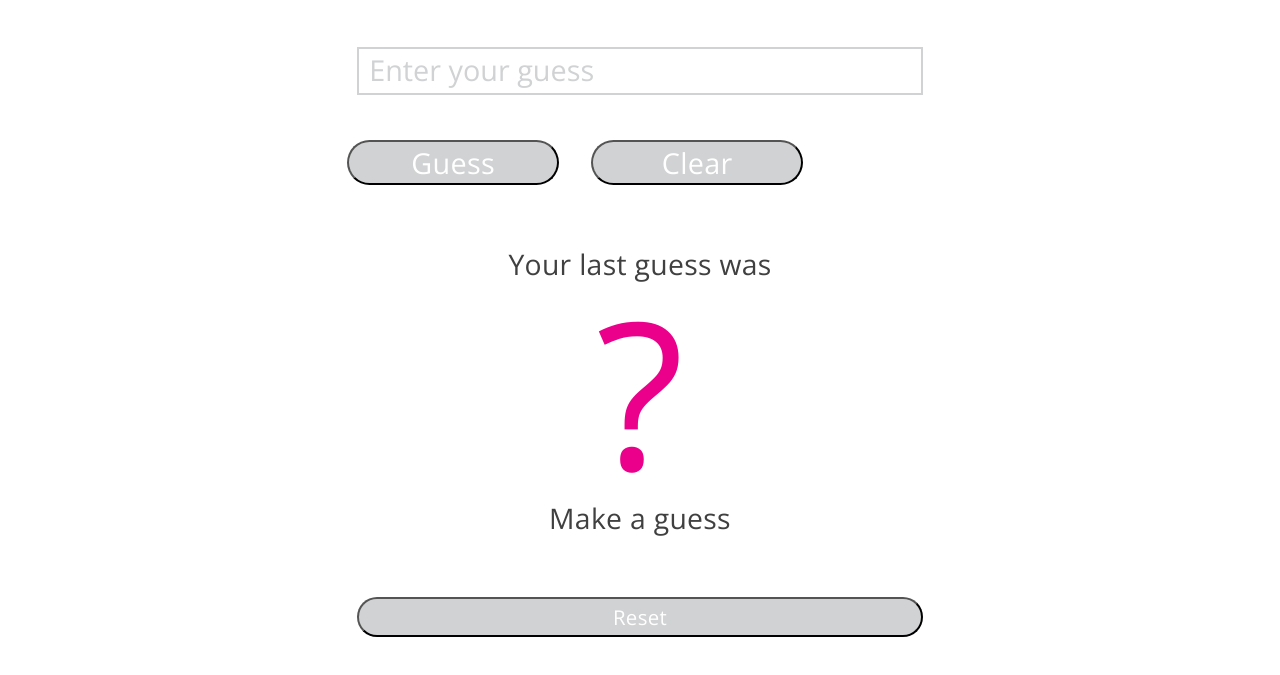
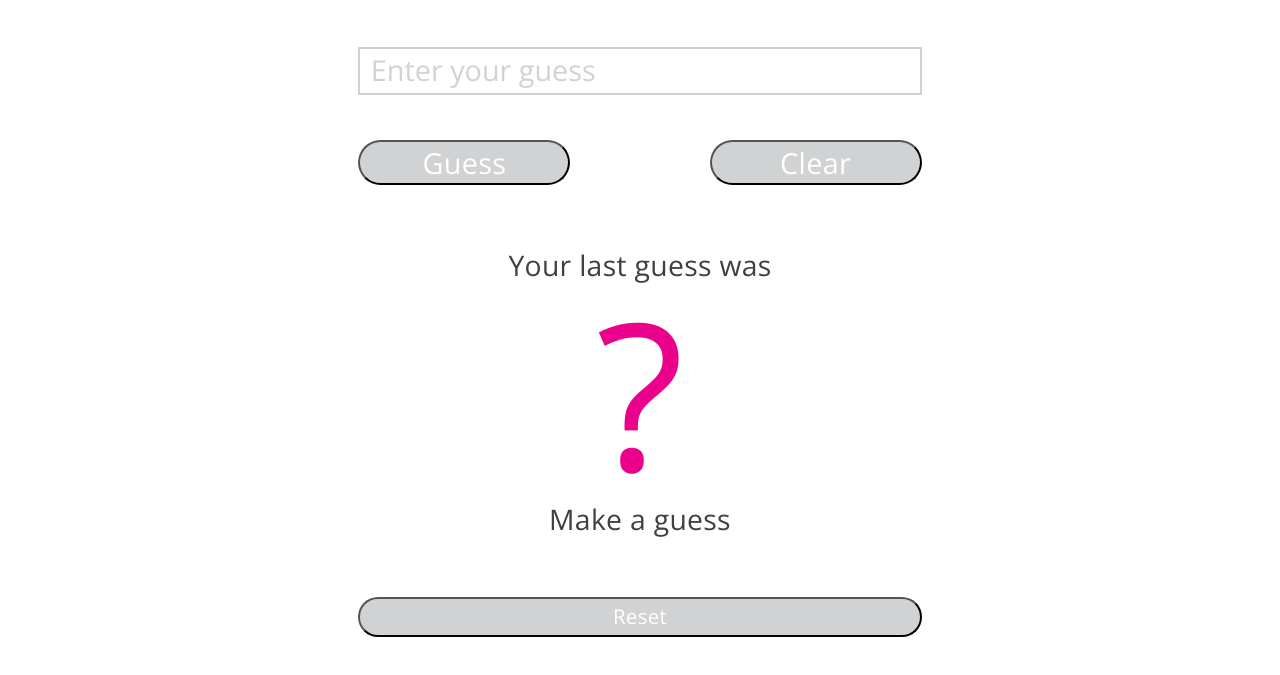
Before and after one commit to colehart/number-guesser, a plain HTML site: page index.html in a window 1280 px wide. Shown: the part 113-788 px from the top of the page. Drawn offline with nearby package versions, Linux system fonts and the light colour scheme.

Commit message:
tweak CSS to completely match comp

```diff
--- a/main.css
+++ b/main.css
@@ -45,13 +45,13 @@ h1 {
 }
 main {
   margin: 51px auto;
-  width: 75%;
+  width: 44%;
 }
 #userGuess {
   display: block;
   height: 3rem;
   line-height: 3rem;
-  width: 59%;
+  width: 100%;
   padding: .5rem .65rem .6rem;
   margin: 0 auto .2rem;
   border: 2px solid #D0D2D3;
@@ -62,8 +62,13 @@ main {
 ::placeholder {
   color: #D0D2D3;
 }
+div:after {
+  content: "";
+  display: table;
+  clear: both;
+  margin-bottom: 3.85rem;
+}
 .center {
-  width: 71%;
   margin: 0 auto;
   display: block;
 }
@@ -71,8 +76,7 @@ button {
   display: inline-block;
   height: 2.8rem;
   width: 13.25rem;
-  /*margin-top: 2.6rem;*/
-  margin: 2.6rem 0 2.6rem 3rem;
+  margin-top: 2.6rem;
   border-radius: 25px;
   background-color: #D0D2D3;
   color: #FFFFFF;
@@ -82,13 +86,13 @@ button {
   letter-spacing: .02rem;
 }
 .guess-btn {
-  margin-left: 3rem;
   float: left;
 }
 .clear-btn {
-  margin-left: 2rem;
+  float: right;
 }
 section {
+  display: block;
   width: 59%;
   margin: 1.2rem auto;
 }
@@ -104,10 +108,10 @@ h2 {
   padding: .25rem;
 }
 .reset-btn {
-  width: 59%;
+  width: 100%;
   height: 2.5rem;
   margin-top: 3.7rem;
-  padding-bottom: 0;
+  padding-bottom: .25rem;
   font-size: 1.275rem;
   letter-spacing: .02rem;
 }
```
